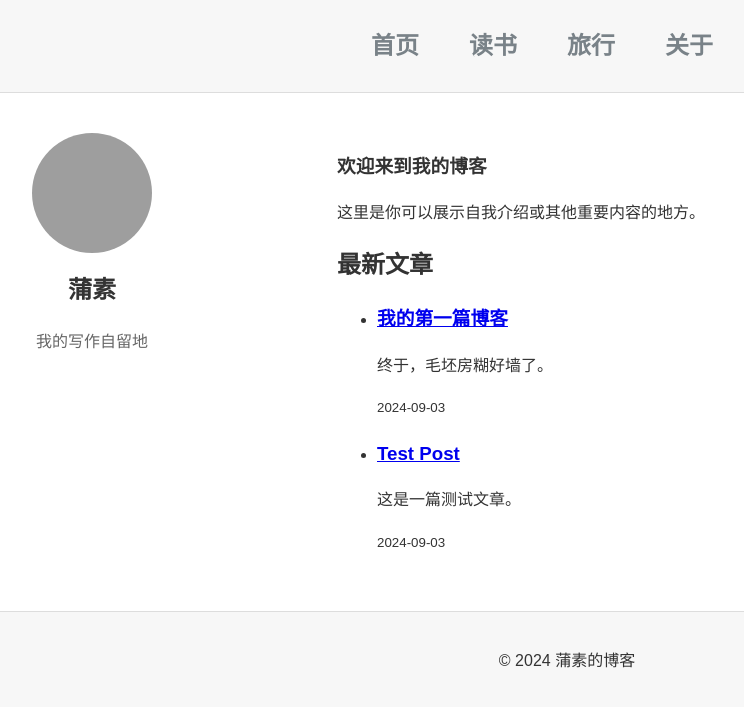
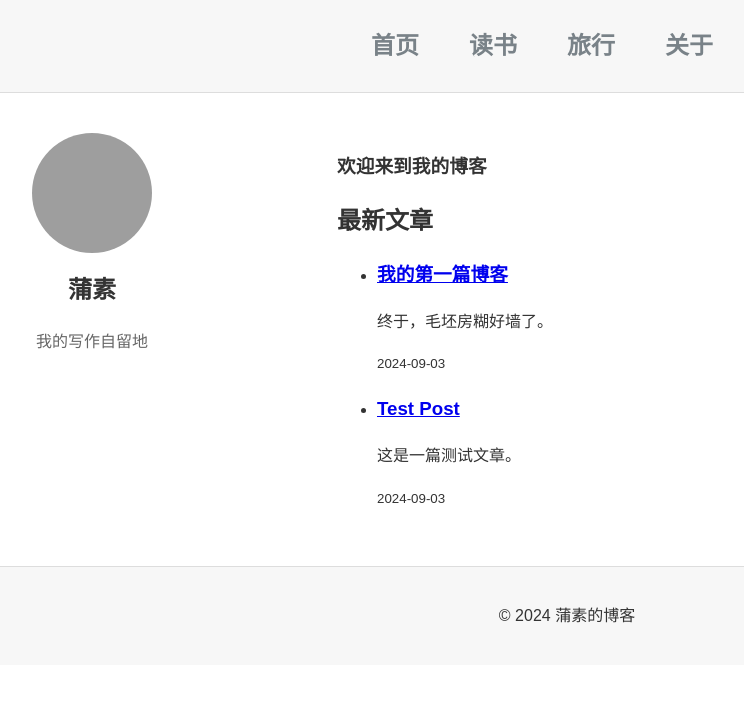
Before and after one commit to pususu/skills-github-pages, a Jekyll site: the page built from index.html, in a window 1280 px wide. Shown: the top 707 px of the page, without its empty margins (73-817 px from the left). Built offline with Jekyll 4.4.1, drawn with Linux system fonts in a browser that asks for light colours; grey boxes are pictures that could not be loaded.

Commit message:
Update index.html

```diff
--- a/index.html
+++ b/index.html
@@ -5,7 +5,6 @@ title: 欢迎来到我的博客
 
 <section class="content" style="flex: 3; padding-left: 50px;">
     <h1>欢迎来到我的博客</h1>
-    <p>这里是你可以展示自我介绍或其他重要内容的地方。</p>
     <h2>最新文章</h2>
     <ul class="post-list">
         {% for post in site.posts %}
```
